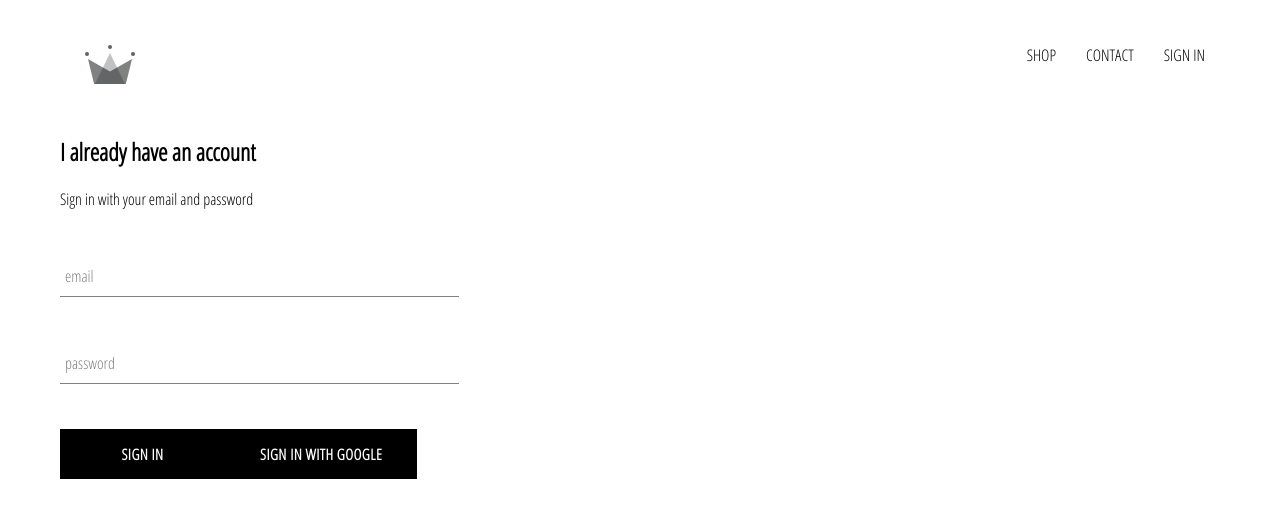
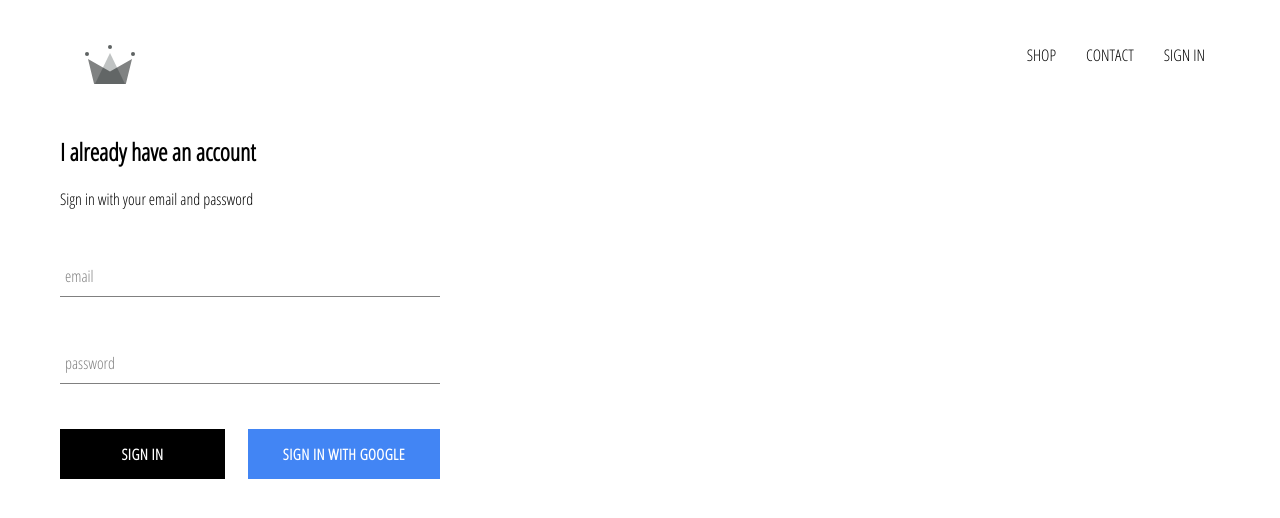
Before and after one commit to Mike-Huffman/crwn-clothing, a React (Create React App) app: page /signin in a window 1280 px wide. Shown: the top 518 px of the page. Built offline with nearby package versions, Linux system fonts and the light colour scheme; no server answers.

Commit message:
fixed sign-in button styles, sign-in with google working

```diff
--- a/src/App.css
+++ b/src/App.css
@@ -7,3 +7,7 @@ a {
     text-decoration: none;
     color: black;
 }
+
+* {
+    box-sizing: border-box;
+}
--- a/src/components/custom-button/custom-button.component.jsx
+++ b/src/components/custom-button/custom-button.component.jsx
@@ -1,8 +1,11 @@
 import React from 'react'
 import './custom-button.styles.scss'
 
-const CustomButton = ({ children, ...otherProps }) => (
-    <button className="custom-button" {...otherProps}>
+const CustomButton = ({ children, isGoogleSignIn, ...otherProps }) => (
+    <button
+        className={`${isGoogleSignIn ? 'google-sign-in' : ''} custom-button`}
+        {...otherProps}
+    >
         {children}
     </button>
 )
--- a/src/components/custom-button/custom-button.styles.scss
+++ b/src/components/custom-button/custom-button.styles.scss
@@ -19,4 +19,14 @@
         color: black;
         border: 1px solid black;
     }
+
+    &.google-sign-in {
+        background-color: #4285f4;
+        color: white;
+
+        &:hover {
+            background-color: #357ae8;
+            border: none;
+        }
+    }
 }
--- a/src/components/header/header.styles.scss
+++ b/src/components/header/header.styles.scss
@@ -20,6 +20,7 @@
 
         .option {
             padding: 10px 15px;
+            cursor: pointer;
         }
     }
 }
--- a/src/components/sign-in/sign-in.component.jsx
+++ b/src/components/sign-in/sign-in.component.jsx
@@ -55,13 +55,15 @@ class SignIn extends React.Component {
                         required
                     />
 
+                    <div className="buttons">
                         <CustomButton type="submit" value="Submit Form">
                             Sign in
                         </CustomButton>
-                    <CustomButton onClick={signInWithGoogle}>
+                        <CustomButton onClick={signInWithGoogle} isGoogleSignIn>
                             {' '}
                             Sign in with Google{' '}
                         </CustomButton>
+                    </div>
                 </form>
             </div>
         )
--- a/src/components/sign-in/sign-in.styles.scss
+++ b/src/components/sign-in/sign-in.styles.scss
@@ -1,5 +1,10 @@
 .sign-in {
-    width: 30vw;
+    width: 380px;
     display: flex;
     flex-direction: column;
 }
+
+.buttons {
+    display: flex;
+    justify-content: space-between;
+}
```
Lines whose indentation alone changed are shown as unchanged.
